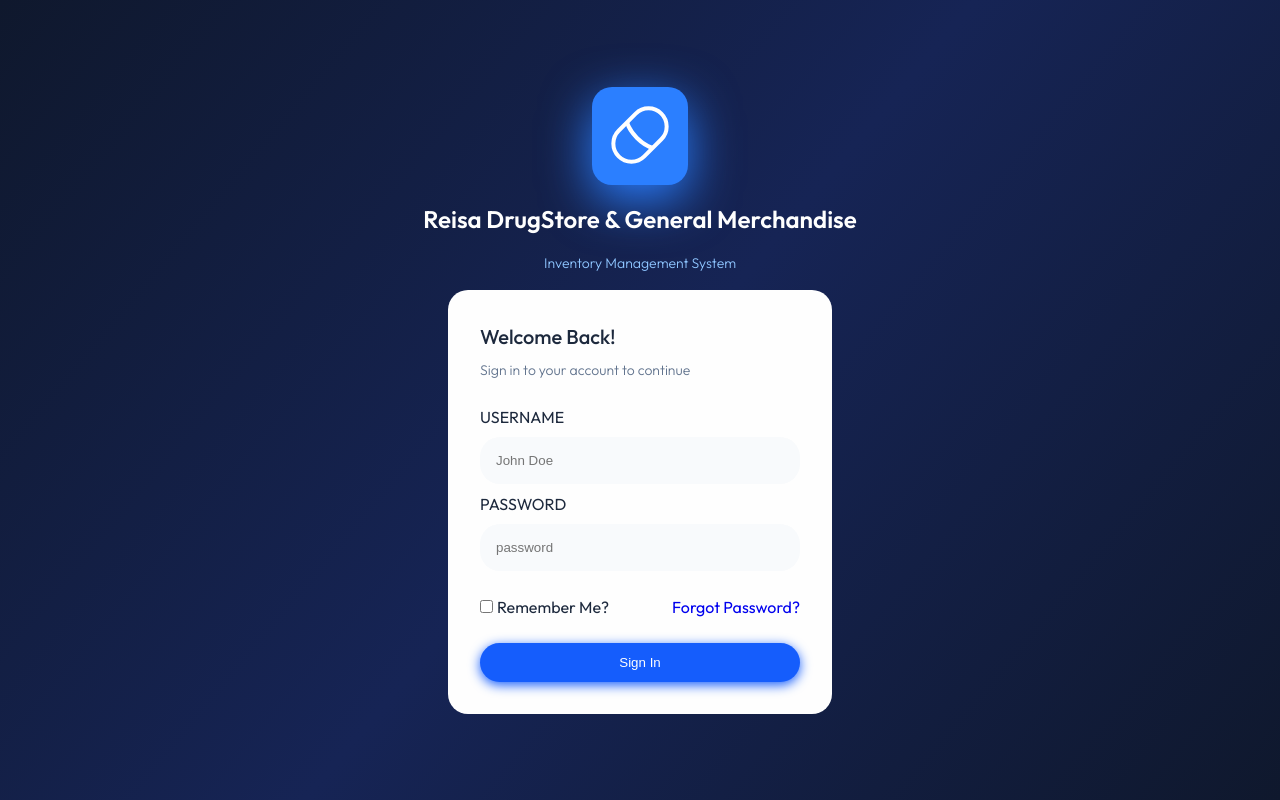
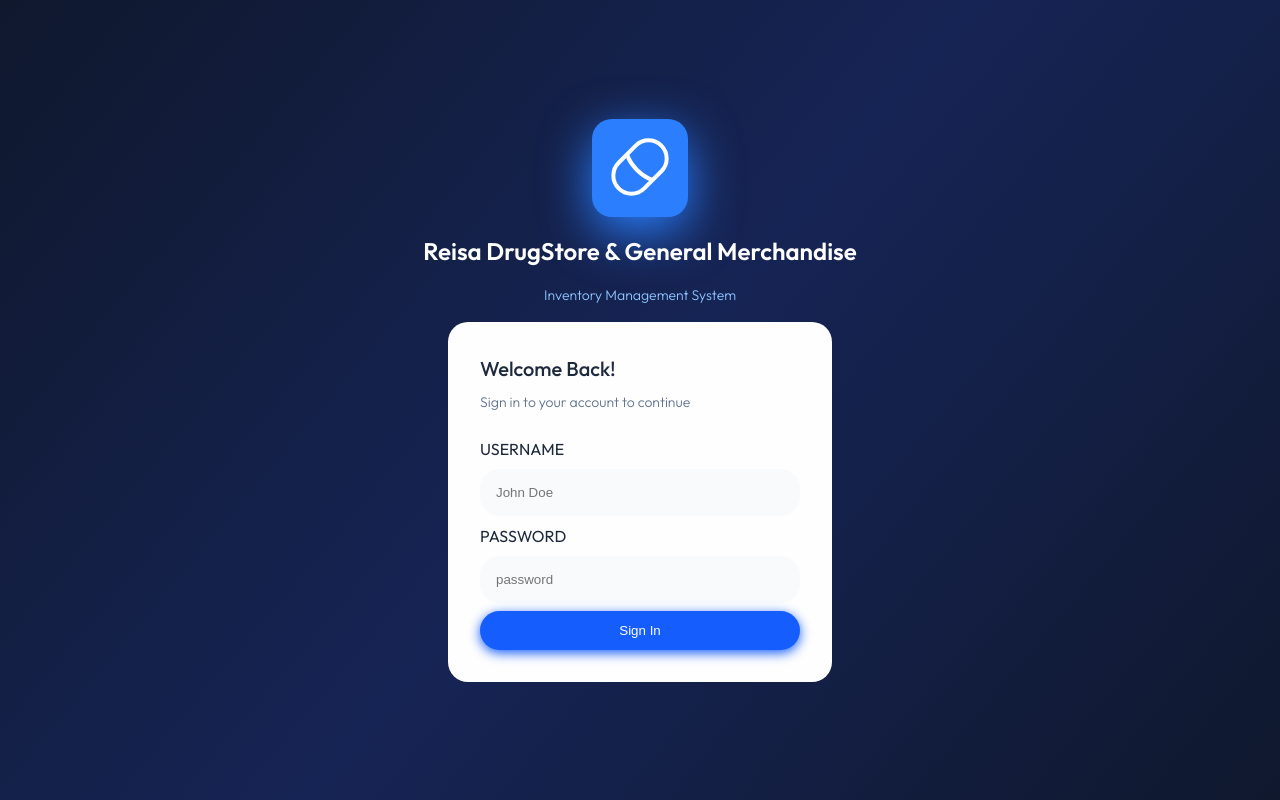
Before and after one commit to LeanSaldivar/inventory-system, a React (Vite) app in the folder frontend/: page /reisa/login in a window 1280 px wide. Built offline with nearby package versions, Linux system fonts and the light colour scheme.

Commit message:
Removed forgot password and remember me for simplification

```diff
--- a/frontend/src/pages/login.scss
+++ b/frontend/src/pages/login.scss
@@ -79,24 +79,5 @@
                 color: $span-color-2;
             }
         }
-
-        .button-wrapper {
-            .remember-wrapper {
-                display: flex;
-                align-items: center;
-
-                gap: 0.25rem;
-            }
-
-            @include flex();
-            justify-content: space-between;
-            flex-wrap: wrap;
-            margin: 1rem 0;
-        }
-
-
     }
-
-
-
 }
--- a/frontend/src/pages/login.tsx
+++ b/frontend/src/pages/login.tsx
@@ -52,14 +52,6 @@ export const Login = () => {
                     required
                 />
 
-                <div className="button-wrapper">
-                    <div className="remember-wrapper">
-                        <input type="checkbox" />
-                        <label htmlFor="">Remember Me?</label>
-
-                    </div>
-                    <a href="#" className="remember">Forgot Password?</a>
-                </div>
 
                 <button className="sign-in">
                     Sign In
```
